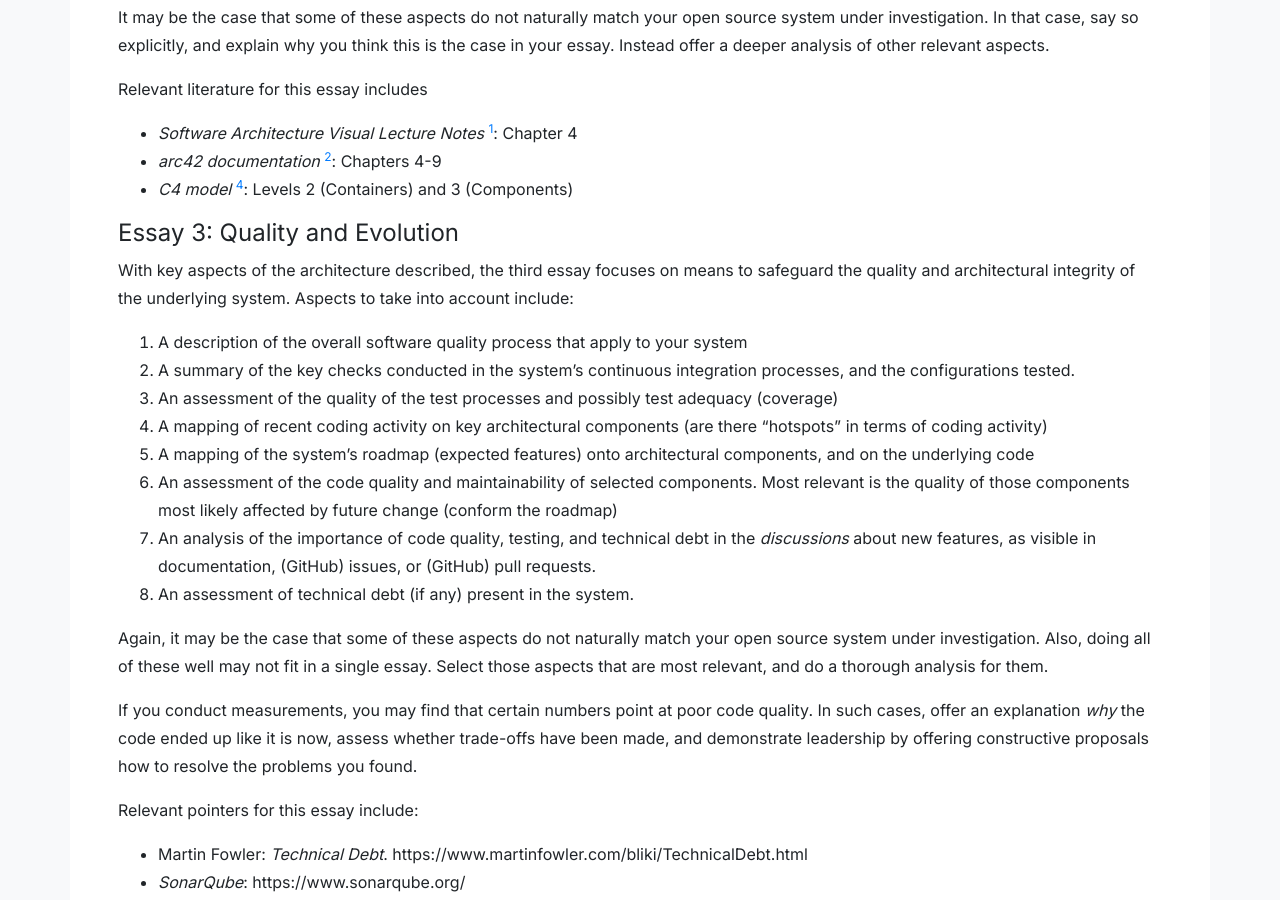
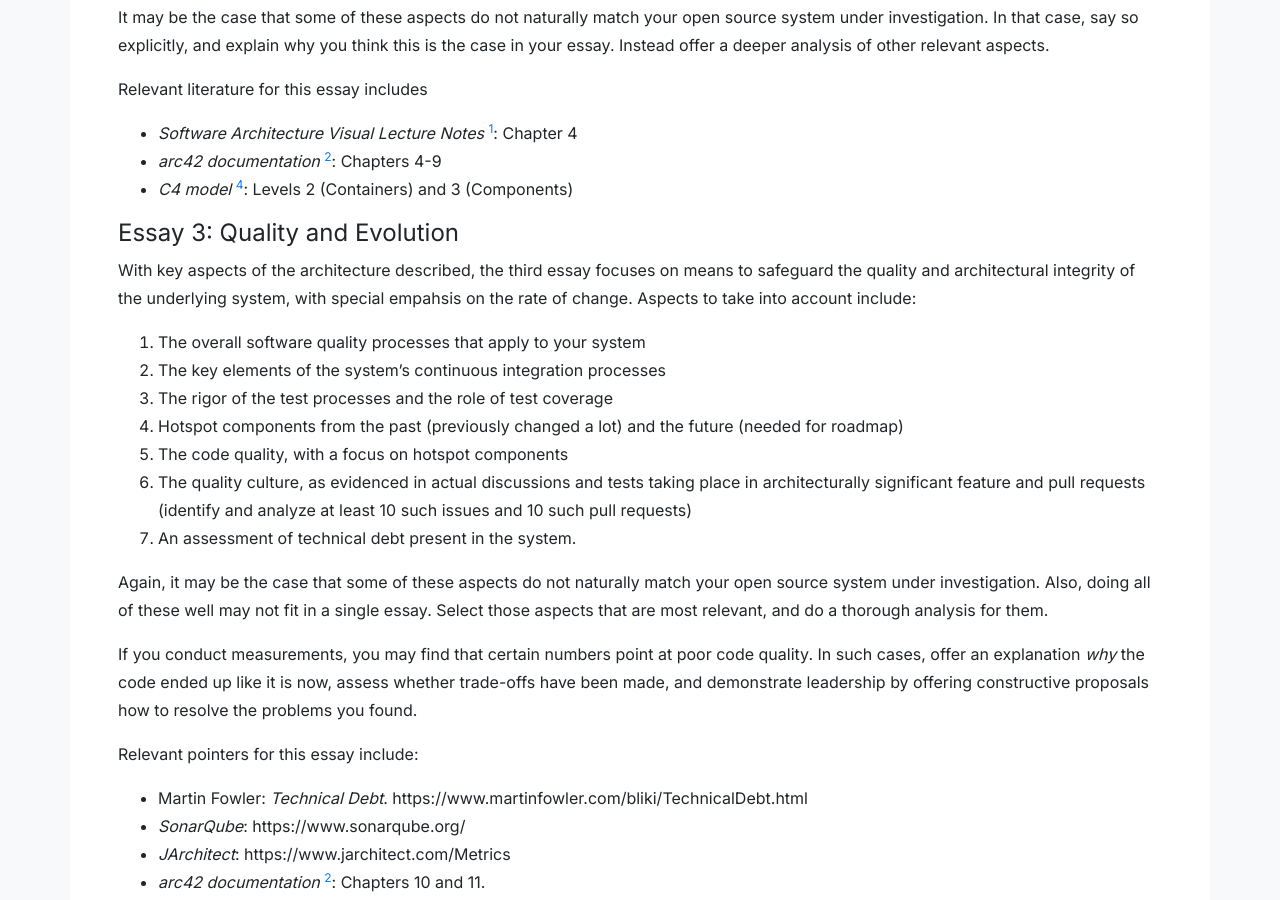
Before and after one commit to SERG-Delft/delftswa, a Jekyll site: the page built from 2021/assignment.md, in a window 1280 px wide and 900 px high, scrolled down 4822 px. Built offline with Jekyll 4.4.1, drawn with Linux system fonts in a browser that asks for light colours.

Commit message:
Refine assignment 3

```diff
--- a/2021/assignment.md
+++ b/2021/assignment.md
@@ -181,17 +181,16 @@ Relevant literature for this essay includes
 
 #### Essay 3: Quality and Evolution
 
-With key aspects of the architecture described, the third essay focuses on means to safeguard the quality and architectural integrity of the underlying system.
+With key aspects of the architecture described, the third essay focuses on means to safeguard the quality and architectural integrity of the underlying system, with special empahsis on the rate of change.
 Aspects to take into account include:
 
-1. A description of the overall software quality process that apply to your system
-2. A summary of the key checks conducted in the system's continuous integration processes, and the configurations tested.
-3. An assessment of the quality of the test processes and possibly test adequacy (coverage)
-4. A mapping of recent coding activity on key architectural components (are there "hotspots" in terms of coding activity)
-1. A mapping of the system's roadmap (expected features) onto architectural components, and on the underlying code
-1. An assessment of the code quality and maintainability of selected components. Most relevant is the quality of those components most likely affected by future change (conform the roadmap)
-1. An analysis of the importance of code quality, testing, and technical debt in the _discussions_ about new features, as visible in documentation, (GitHub) issues, or (GitHub) pull requests.
-1. An assessment of technical debt (if any) present in the system.
+1. The overall software quality processes that apply to your system
+2. The key elements of the system's continuous integration processes
+3. The rigor of the test processes and the role of test coverage
+4. Hotspot components from the past (previously changed a lot) and the future (needed for roadmap)
+5. The code quality, with a focus on hotspot components
+6. The quality culture, as evidenced in actual discussions and tests taking place in architecturally significant feature and pull requests (identify and analyze at least 10 such issues and 10 such pull requests)
+7. An assessment of technical debt present in the system.
 
 Again, it may be the case that some of these aspects do not naturally match your open source system under investigation. Also, doing all of these well may not fit in a single essay. Select those aspects that are most relevant, and do a thorough analysis for them.
 
```
